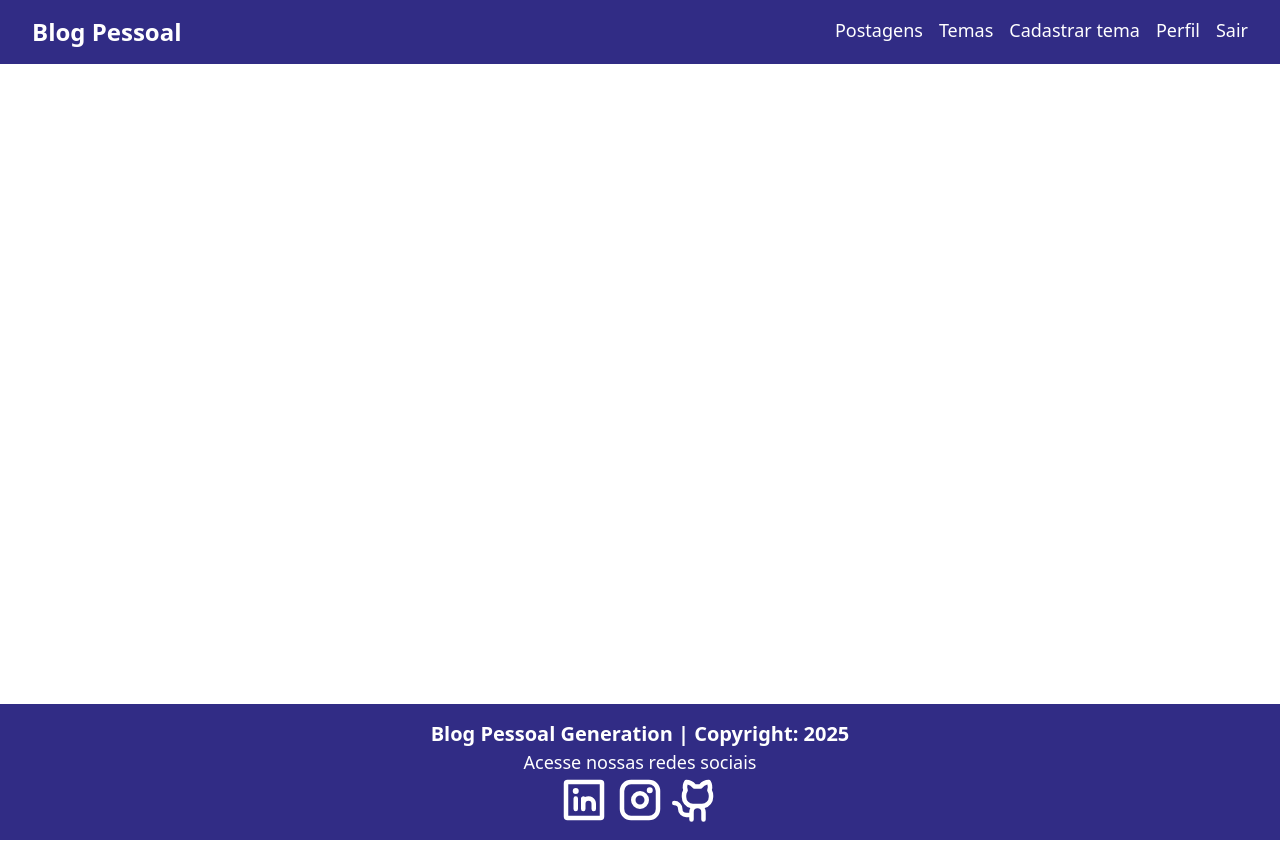
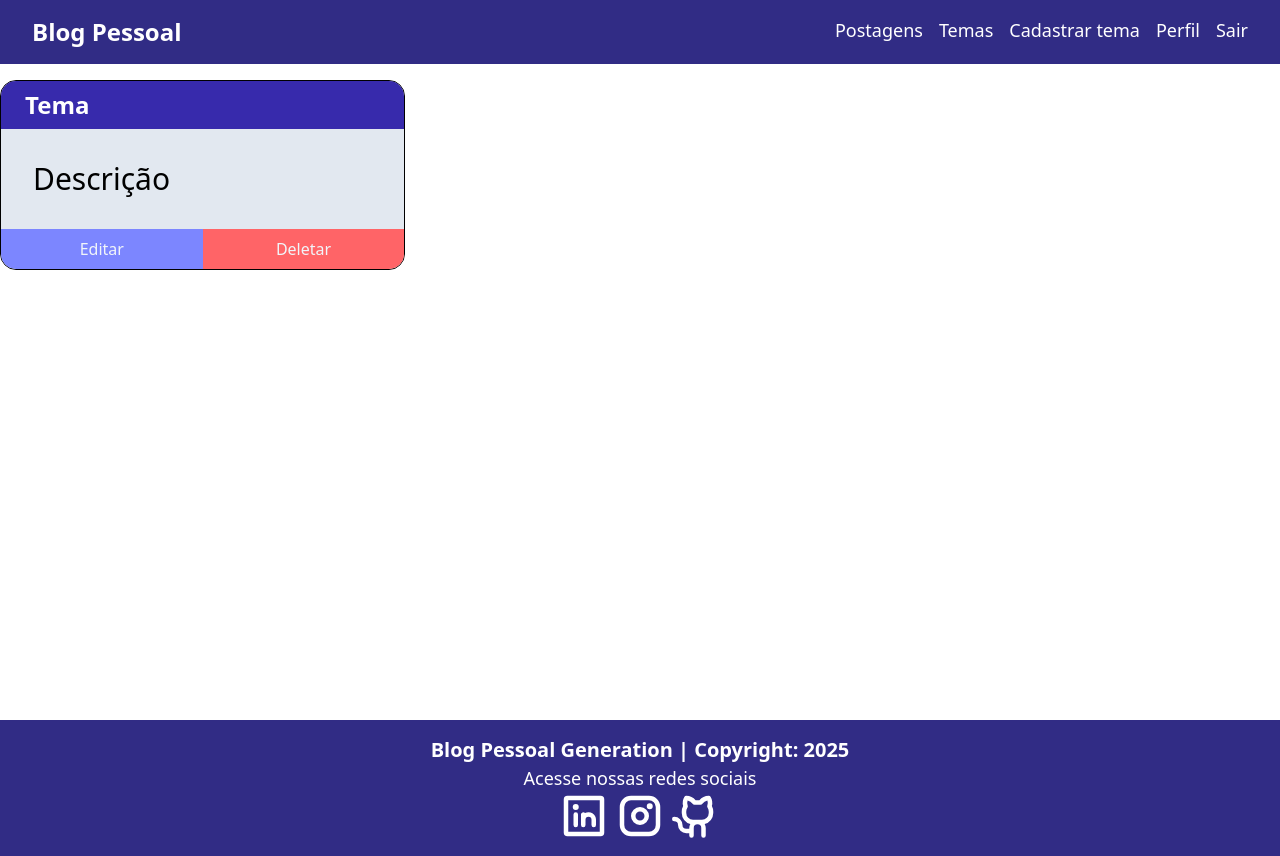
Before and after one commit to gabrielmessias-dev/blogpessoal-react, a React app: page /temas in a window 1280 px wide. Built offline with nearby package versions, Linux system fonts and the light colour scheme; the HTML template or start-up script is replaced by a standard one.

Commit message:
add components tema/cardtema e lista temas

```diff
--- a/src/App.tsx
+++ b/src/App.tsx
@@ -5,6 +5,7 @@
 import Cadastro from "./pages/cadastro/Cadastro";
 import Home from "./pages/home/Home";
 import Login from "./pages/login/Login";
+import ListaTemas from "./components/tema/listatemas/ListaTemas";
 
 function App() {
   return (
@@ -18,6 +19,7 @@
               <Route path="/home" element={<Home />} />
               <Route path="/login" element={<Login />} />
               <Route path="/" element={<Login />} />
+              <Route path="/temas" element={<ListaTemas />} />
             </Routes>
           </div>
           <Footer />
--- /dev/null
+++ b/src/components/tema/cardtema/CardTema.tsx
@@ -0,0 +1,30 @@
+import { Link } from "react-router-dom";
+
+function CardTema() {
+  return (
+    <div className="border flex flex-col rounded-2xl overflow-hidden justify-between">
+      <header className="py-2 px-6 bg-indigo-800 text-white font-bold text-2xl">
+        Tema
+      </header>
+      <p className="p-8 text-3xl bg-slate-200 h-full">Descrição</p>
+      <div className="flex">
+        <Link
+          to=""
+          className="w-full text-slate-100 bg-indigo-400 hover:bg-indigo-800
+                    flex items-center justify-center py-2"
+        >
+          <button>Editar</button>
+        </Link>
+        <Link
+          to=""
+          className="text-slate-100 bg-red-400 hover:bg-red-700 w-full
+                    flex items-center justify-center"
+        >
+          <button>Deletar</button>
+        </Link>
+      </div>
+    </div>
+  );
+}
+
+export default CardTema;
--- /dev/null
+++ b/src/components/tema/listatemas/ListaTemas.tsx
@@ -0,0 +1,20 @@
+import CardTema from "../cardtema/CardTema";
+
+function ListaTemas() {
+  return (
+    <>
+      <div className="flex justify-center w-full my-4">
+        <div className="container flex flex-col">
+          <div
+            className="grid grid-cols-1 md:grid-cols-2
+                        lg:grid-cols-3 gap-8"
+          >
+            <CardTema />
+          </div>
+        </div>
+      </div>
+    </>
+  );
+}
+
+export default ListaTemas;
--- a/src/services/Service.ts
+++ b/src/services/Service.ts
@@ -6,14 +6,14 @@
 
 export const cadastrarUsuario = async (
   url: string,
-  dados: object,
+  dados: Object,
   setDados: Function
 ) => {
   const resposta = await api.post(url, dados);
   setDados(resposta.data);
 };
 
-export const login = async (url: string, dados: object, setDados: Function) => {
+export const login = async (url: string, dados: Object, setDados: Function) => {
   const resposta = await api.post(url, dados);
   setDados(resposta.data);
 };
```
